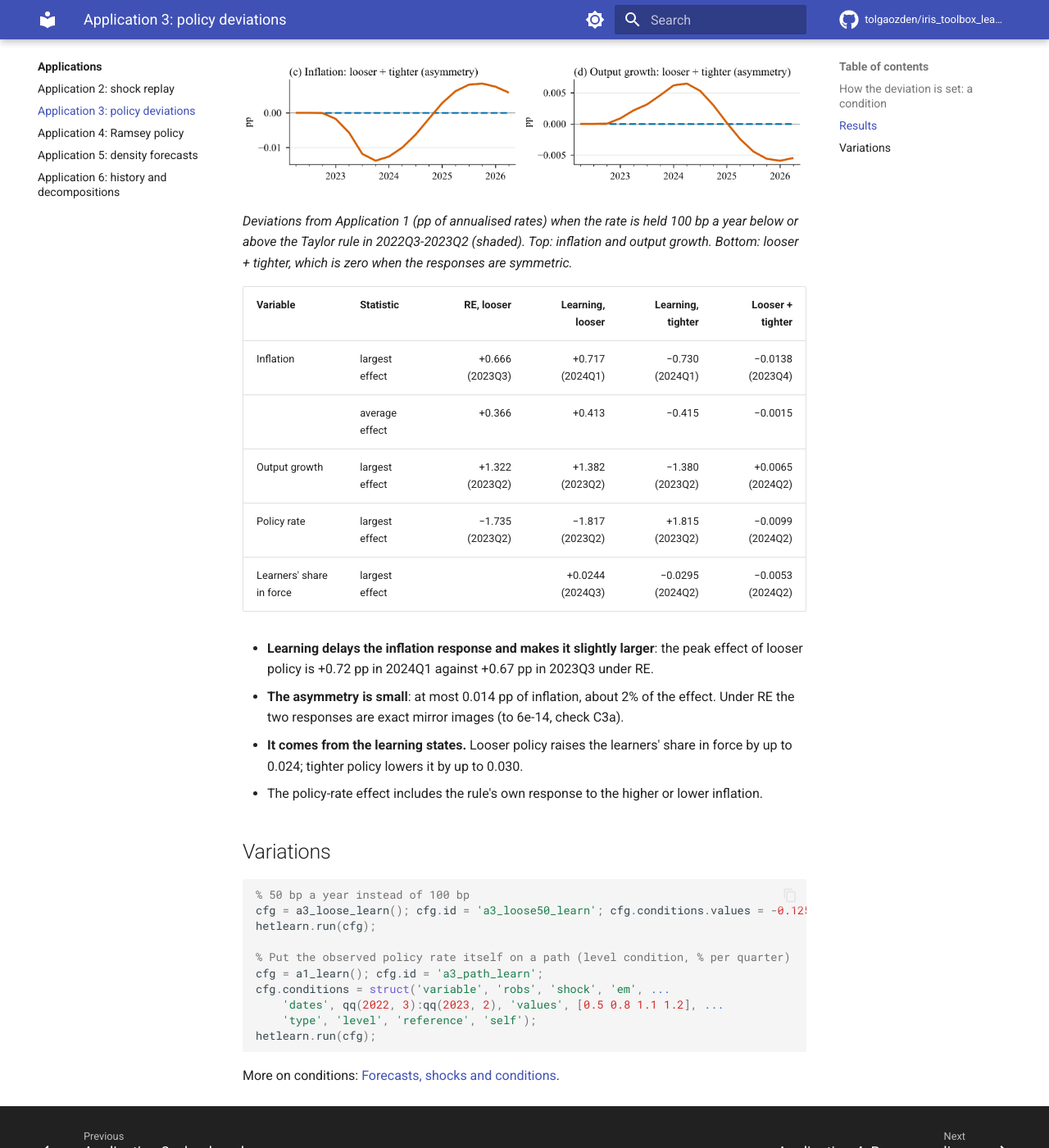
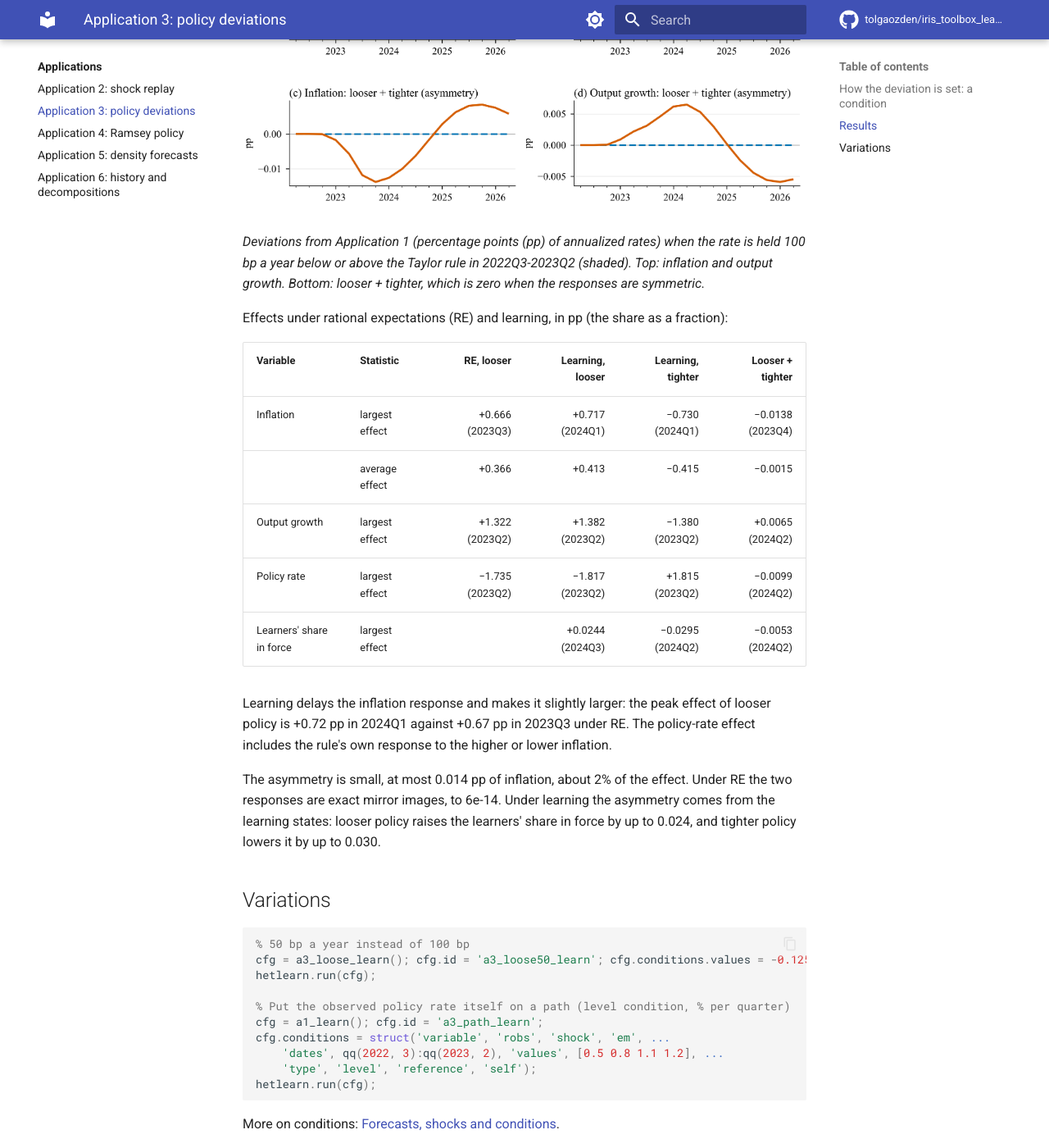
Before and after one commit to HetLearn/iris_toolbox_learning, an MkDocs documentation site: the page built from docs_site/applications/app3-policy.md, in a window 1280 px wide and 1400 px high, scrolled down 1642 px. Shown: the whole window at 82% size. Built offline with MkDocs 1.6.1 and Material for MkDocs 9.7.7, drawn with Linux system fonts in a browser that asks for light colours; comment, search, counter and statistics services are not loaded; some of the changed text lies outside the part shown.

Commit message:
Site page revised to the writing rules (docs_site/applications/app3-policy.md)
US spelling, no second person, abbreviations spelled out on first use, internal dates and labels removed, notation aligned with the technical appendix.

````diff
--- a/docs_site/applications/app3-policy.md
+++ b/docs_site/applications/app3-policy.md
@@ -1,15 +1,15 @@
-# Application 3: policy 100 bp looser or tighter than the rule
+# Application 3: policy 100 basis points looser or tighter than the rule
 
-**Question.** From the 2022Q2 peak, the central bank sets the policy rate 100 bp a year below
-(looser) or above (tighter) what its Taylor rule prescribes, for the four quarters
+**Question.** From the 2022Q2 peak, the central bank sets the policy rate 100 basis points (bp)
+a year below (looser) or above (tighter) what its Taylor rule prescribes, for the four quarters
 2022Q3-2023Q2. How do inflation and output respond, and does learning make the responses
 asymmetric?
 
 ## How the deviation is set: a condition
 
-The SW07 policy rule is `r = (rule terms) + ms`, where `ms` is the AR(1) monetary shock
-process driven by the shock `em`. The scenario puts `ms` on a path and lets `em` adjust each
-quarter to deliver it:
+The policy rule of the Smets and Wouters (2007) model (SW07) is `r = (rule terms) + ms`, where
+`ms` is the AR(1) monetary shock process driven by the shock `em`. The scenario puts `ms` on a
+path and lets `em` adjust each quarter to deliver it:
 
 ```matlab
 function cfg = a3_loose_re()
@@ -61,9 +61,11 @@ run_applications('app3')
 
 ![Application 3](../assets/figures/fig_app3.png){ .figure }
 
-*Deviations from Application 1 (pp of annualised rates) when the rate is held 100 bp a year
-below or above the Taylor rule in 2022Q3-2023Q2 (shaded). Top: inflation and output growth.
-Bottom: looser + tighter, which is zero when the responses are symmetric.*
+*Deviations from Application 1 (percentage points (pp) of annualized rates) when the rate is
+held 100 bp a year below or above the Taylor rule in 2022Q3-2023Q2 (shaded). Top: inflation
+and output growth. Bottom: looser + tighter, which is zero when the responses are symmetric.*
+
+Effects under rational expectations (RE) and learning, in pp (the share as a fraction):
 
 | Variable | Statistic | RE, looser | Learning, looser | Learning, tighter | Looser + tighter |
 |---|---|---:|---:|---:|---:|
@@ -73,13 +75,14 @@ Bottom: looser + tighter, which is zero when the responses are symmetric.*
 | Policy rate | largest effect | −1.735 (2023Q2) | −1.817 (2023Q2) | +1.815 (2023Q2) | −0.0099 (2024Q2) |
 | Learners' share in force | largest effect | | +0.0244 (2024Q3) | −0.0295 (2024Q2) | −0.0053 (2024Q2) |
 
-- **Learning delays the inflation response and makes it slightly larger**: the peak effect of
-  looser policy is +0.72 pp in 2024Q1 against +0.67 pp in 2023Q3 under RE.
-- **The asymmetry is small**: at most 0.014 pp of inflation, about 2% of the effect. Under RE
-  the two responses are exact mirror images (to 6e-14, check C3a).
-- **It comes from the learning states.** Looser policy raises the learners' share in force by
-  up to 0.024; tighter policy lowers it by up to 0.030.
-- The policy-rate effect includes the rule's own response to the higher or lower inflation.
+Learning delays the inflation response and makes it slightly larger: the peak effect of looser
+policy is +0.72 pp in 2024Q1 against +0.67 pp in 2023Q3 under RE. The policy-rate effect
+includes the rule's own response to the higher or lower inflation.
+
+The asymmetry is small, at most 0.014 pp of inflation, about 2% of the effect. Under RE the two
+responses are exact mirror images, to 6e-14. Under learning the asymmetry comes from the
+learning states: looser policy raises the learners' share in force by up to 0.024, and tighter
+policy lowers it by up to 0.030.
 
 ## Variations
 
````
Also changed, not shown: other parts of docs_site/applications/app3-policy.md (+1 -1 lines).
